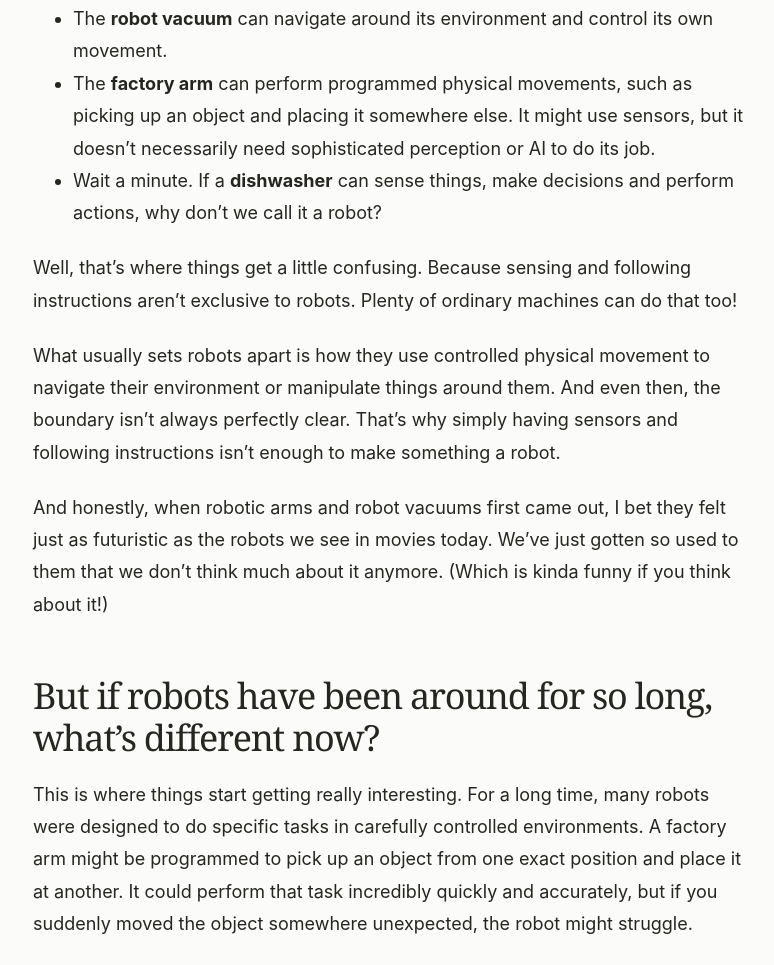
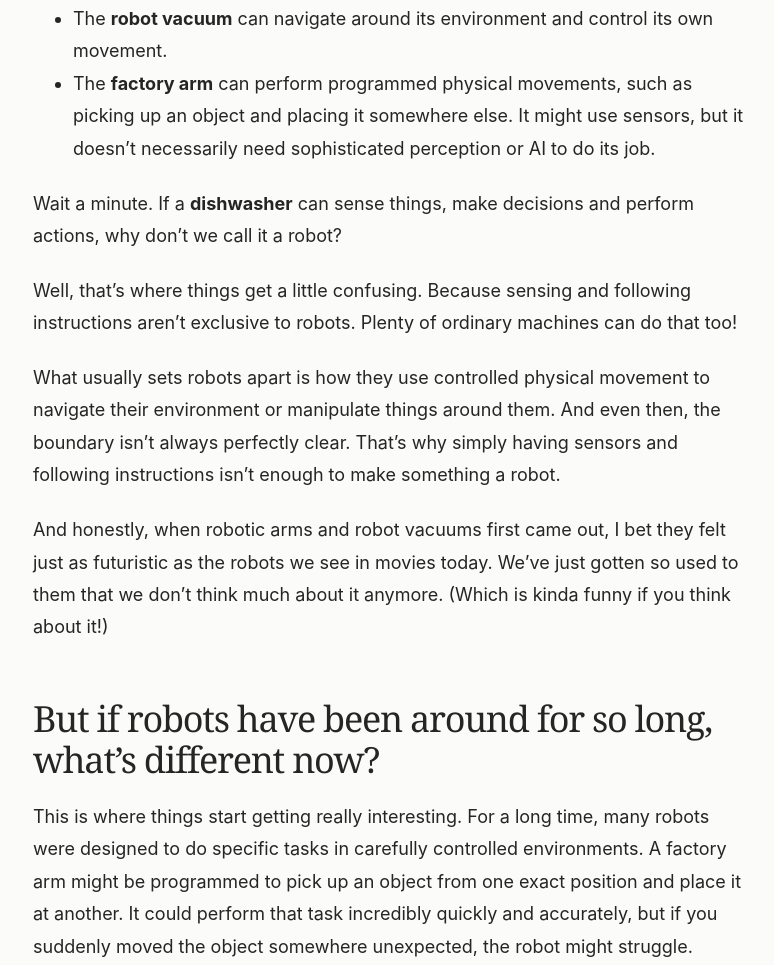
Before and after one commit to Wendxy/the-robot-blueprint, an Astro site: page /writing/what-is-a-robot in a window 1280 px wide. Shown: the part 5164-6129 px from the top of the page, without its empty margins (247-1021 px from the left). Built offline with nearby package versions, Linux system fonts and the light colour scheme; Astro itself is replaced by a stand-in of ours; a web font is replaced by a local one.

```diff
--- a/src/content/writing/what-is-a-robot.md
+++ b/src/content/writing/what-is-a-robot.md
@@ -192,7 +192,8 @@ Remember the robot vacuum, dishwasher and factory arm from earlier? Now that we
 
 - The **robot vacuum** can navigate around its environment and control its own movement.
 - The **factory arm** can perform programmed physical movements, such as picking up an object and placing it somewhere else. It might use sensors, but it doesn't necessarily need sophisticated perception or AI to do its job.
-- Wait a minute. If a **dishwasher** can sense things, make decisions and perform actions, why don't we call it a robot?
+
+Wait a minute. If a **dishwasher** can sense things, make decisions and perform actions, why don't we call it a robot?
 
 Well, that's where things get a little confusing. Because sensing and following instructions aren't exclusive to robots. Plenty of ordinary machines can do that too!
 
```
